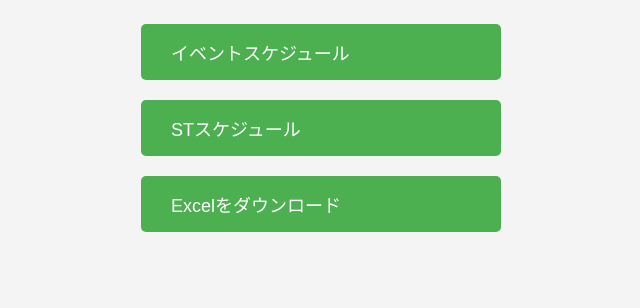
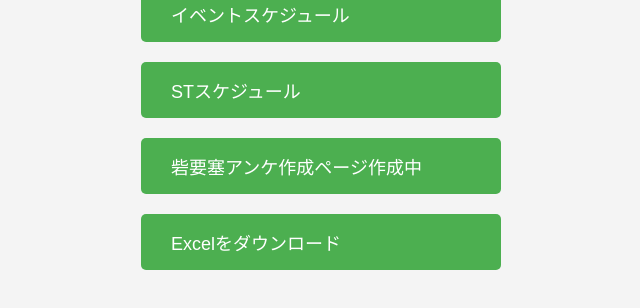
Before and after one commit to WiBalliance/Alliance_Dictionary, a plain HTML site: page index.html in a window 1280 px wide. Shown: the part 352-660 px from the top of the page, without its empty margins (319-959 px from the left). Drawn offline with Linux system fonts and the light colour scheme.

Commit message:
Update index.html

```diff
--- a/index.html
+++ b/index.html
@@ -47,6 +47,7 @@
     <h1>ようこそ</h1>
     <a href="./page/schedule_events.html" class="button">イベントスケジュール</a>
     <a href="./page/schedule_st.html" class="button">STスケジュール</a>
+    <a href="./page/schedule_ank.html" class="button">砦要塞アンケ作成ページ作成中</a>
     <a href="./files/ホワサバ.zip" download class="button">Excelをダウンロード</a>
   </div>
 </body>
```
